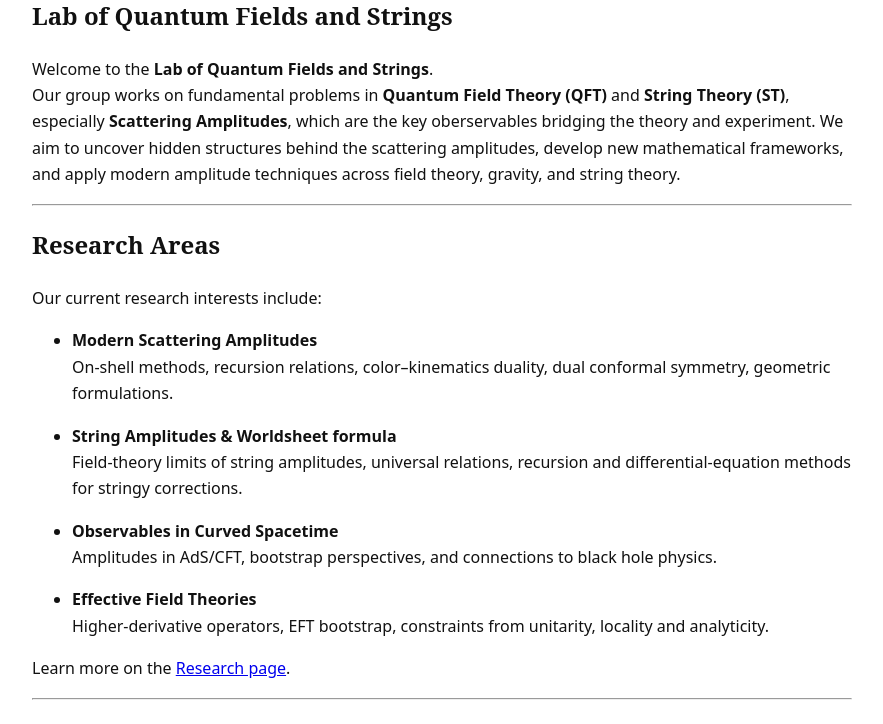
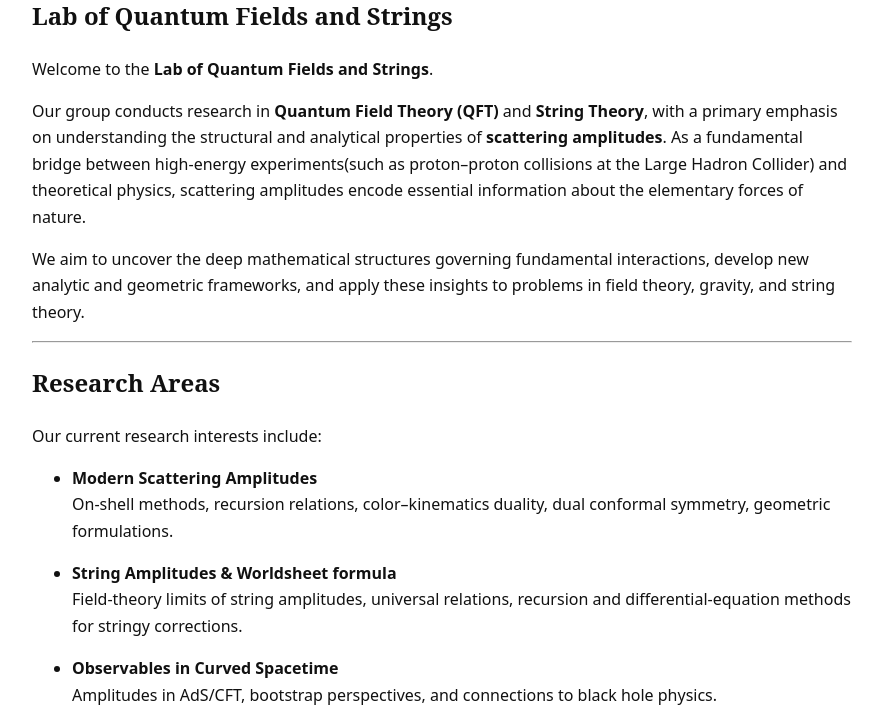
Before and after one commit to QuantumQ1/quantumq1.github.io, a Jekyll site: the page built from index.md, in a window 1280 px wide and 900 px high, scrolled down 497 px, cut to the strip 176-900 px from the top of the window. Shown: the whole strip, without its empty margins (198-1081 px from the left). Built offline with Jekyll 4.4.1, drawn with Linux system fonts in a browser that asks for light colours.

Commit message:
Update index.md

```diff
--- a/index.md
+++ b/index.md
@@ -17,8 +17,10 @@ title: Home
 # Lab of Quantum Fields and Strings
 
 Welcome to the **Lab of Quantum Fields and Strings**.
-Our group works on fundamental problems in **Quantum Field Theory (QFT)** and **String Theory (ST)**, especially **Scattering Amplitudes**, which are the key oberservables bridging the theory and experiment.
-We aim to uncover hidden structures behind the scattering amplitudes, develop new mathematical frameworks, and apply modern amplitude techniques across field theory, gravity, and string theory.
+
+Our group conducts research in **Quantum Field Theory (QFT)** and **String Theory**, with a primary emphasis on understanding the structural and analytical properties of **scattering amplitudes**. As a fundamental bridge between high-energy experiments(such as proton–proton collisions at the Large Hadron Collider) and theoretical physics, scattering amplitudes encode essential information about the elementary forces of nature.
+
+We aim to uncover the deep mathematical structures governing fundamental interactions, develop new analytic and geometric frameworks, and apply these insights to problems in field theory, gravity, and string theory.
 
 ---
 
```
